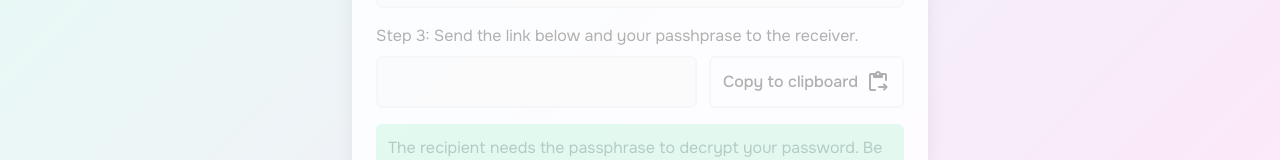
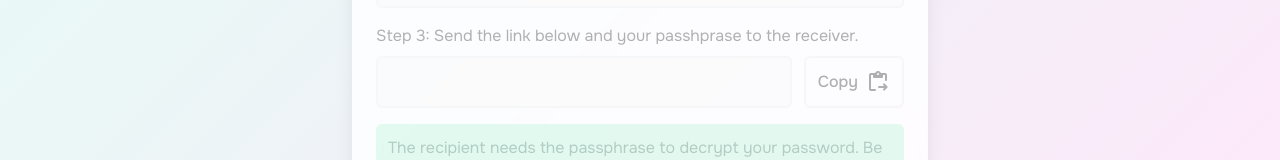
Before and after one commit to sandro-salzmann/safe-secret-share, a React (Vite) app: page / in a window 1280 px wide. Shown: the part 408-568 px from the top of the page. Built offline with nearby package versions, Linux system fonts and the light colour scheme.

Commit message:
fix: consistent naming

```diff
--- a/src/components/link-output/link-output.tsx
+++ b/src/components/link-output/link-output.tsx
@@ -69,7 +69,7 @@ export const LinkOutput = ({
           showSuccessVariant={showPasteSuccess}
         >
           <span className="flex items-center gap-2">
-            Copy to clipboard
+            Copy
             <span className="material-symbols-rounded">content_paste_go</span>
           </span>
         </Button>
```
